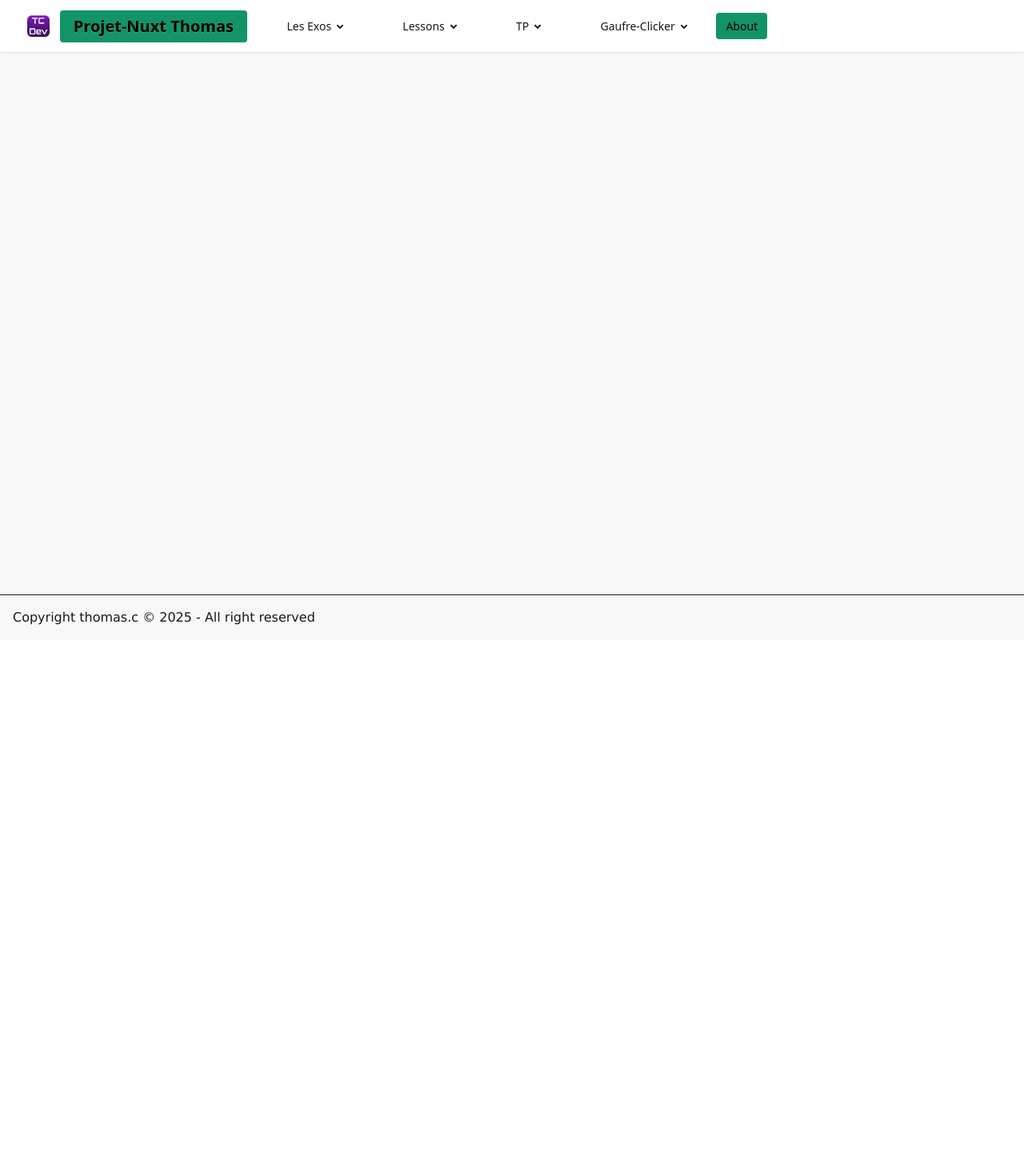
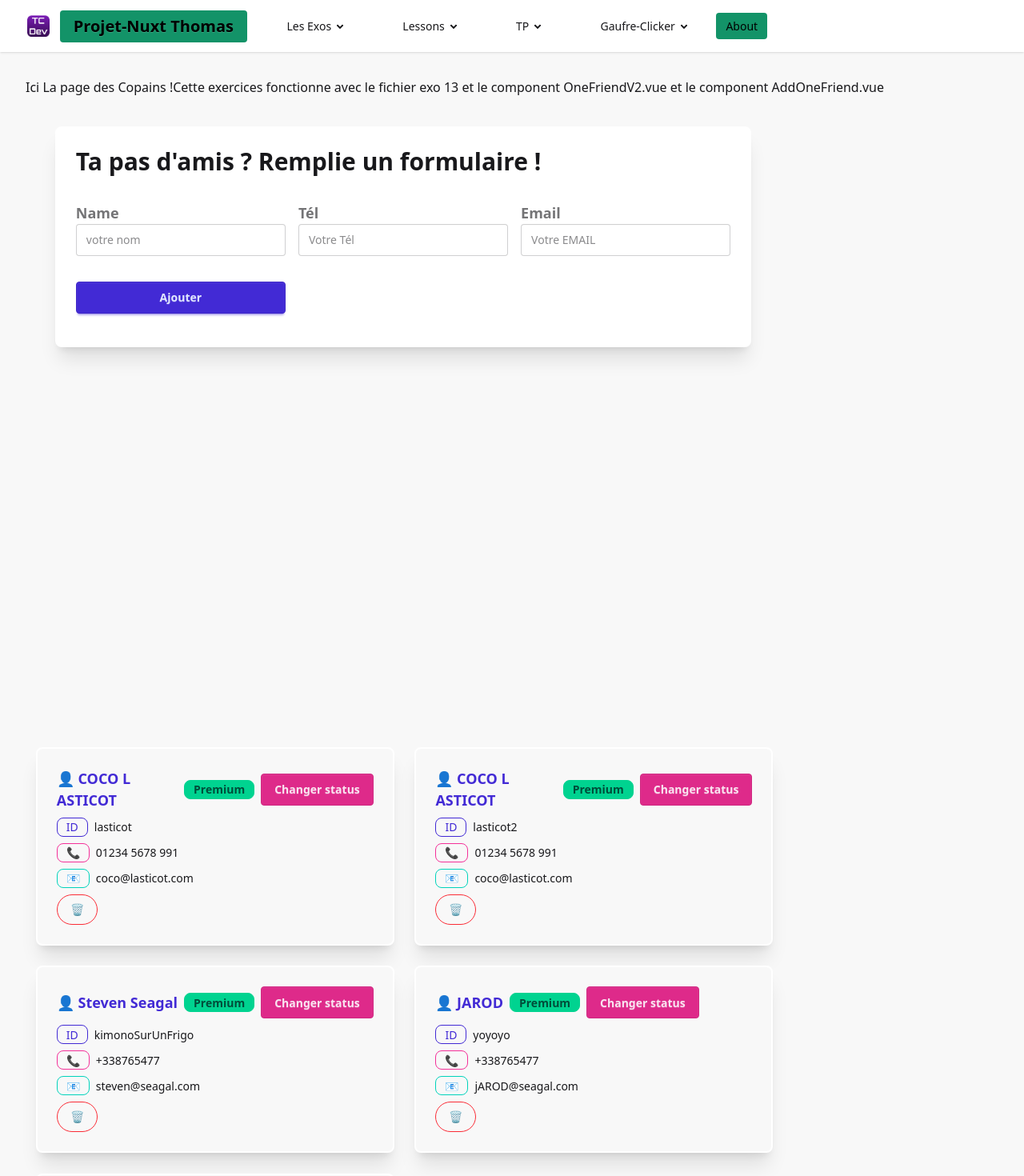
Before and after one commit to Thomasn9/Projet-nuxt, a Nuxt app: page /exo/exo14 in a window 1280 px wide. Shown: the top 1470 px of the page at 80% size. Before the commit the page ends 800 px from the top, so only its background shows below. Built offline with nearby package versions, Linux system fonts and the light colour scheme.

Commit message:
debut de l'exo d'ajout d'amis pour l'exo 14

```diff
--- /dev/null
+++ b/app/components/AddOneFriend.vue
@@ -0,0 +1,60 @@
+<template>
+    <div class="bg-base-200 min-h-screen p-6">
+        <div class="container mx-auto max-w-4xl">
+            <!-- Section Informations personnelles -->
+            <div class="card bg-base-100 shadow-xl mb-8">
+                <div class="card-body">
+                    <h1 class="card-title text-3xl mb-6">Ta pas d'amis ? Remplie un formulaire !</h1>
+
+                    <div class="grid grid-cols-1 md:grid-cols-3 gap-4 mb-4">
+                        <div class="form-control">
+                            <label class="label">
+                                <span class="label-text font-bold text-lg">Name</span>
+                            </label>
+                            <input type="text" placeholder="votre nom" class="input input-bordered" v-model = "nameFriend" />
+                        </div>
+
+                        <div class="form-control">
+                            <label class="label">
+                                <span class="label-text font-bold text-lg">Tél</span>
+                            </label>
+                            <input type="text" placeholder="Votre Tél" class="input input-bordered" v-model = "telFriend"/>
+                        </div>
+
+                        <div class="form-control">
+                            <label class="label">
+                                <span class="label-text font-bold text-lg">Email</span>
+                            </label>
+                            <input type="email" placeholder="Votre EMAIL" class="input input-bordered" v-model = "emailFriend" />
+                        </div>
+
+                        <button class="btn btn-primary mt-4">Ajouter</button>
+
+                    </div>
+                </div>
+            </div>
+        </div>
+    </div>
+</template>
+
+<script setup lang="js">
+
+
+const nameFriend = ref("");
+const telFriend = ref("");
+const emailFriend = ref("");
+
+const emit = defineEmits(['ajoutAmis'])
+
+function ajout(){
+    emit('ajoutAmis',{
+        name:nameFriend.value,
+        tel:telFriend.value,
+        email:emailFriend.value
+    }
+    )
+}
+
+
+
+</script>
--- a/app/components/AppHeader.vue
+++ b/app/components/AppHeader.vue
@@ -30,6 +30,7 @@
                 <li><NuxtLink to="/exo/exo11">Exos 11 : Props 2</NuxtLink></li>
                 <li><NuxtLink to="/exo/exo12">Exos 12 : Props - Emits </NuxtLink></li>
                 <li><NuxtLink to="/exo/exo13">Exos 13 : Modification Props</NuxtLink></li>
+                <li><NuxtLink to="/exo/exo14">Exos 14 : Ajouter avec un emits</NuxtLink></li>
               </ul>
             </details>
           </li>
@@ -100,6 +101,7 @@
               <li><NuxtLink to="/exo/exo11">Exos 11 : Props 2</NuxtLink></li>
               <li><NuxtLink to="/exo/exo12">Exos 12 : Props - Emits </NuxtLink></li>
               <li><NuxtLink to="/exo/exo13">Exos 13 : Modification Props</NuxtLink></li>
+              <li><NuxtLink to="/exo/exo14">Exos 14 : Ajouter avec un emits</NuxtLink></li>
             </ul>
           </details>
         </li>
--- a/app/components/OneFriendV2.vue
+++ b/app/components/OneFriendV2.vue
@@ -8,7 +8,6 @@
                 </div>
 
                 <button class="btn btn-active btn-secondary" @click="modif" > Changer status</button>
-
             </h2>
 
             <div class="space-y-2 text-base-content">
--- /dev/null
+++ b/app/pages/exo/exo14.vue
@@ -0,0 +1,80 @@
+    <!-- Maintenant on va faire l'exercice sur les events avec $emit phase 1 :  -->
+    <!-- Dans le composant OneFriend.vue on va ajouter un bouton ou icone "Delete" qui va émettre un event "deleteFriend" -->
+    <!--Dans OnFriend.vue -->
+    <!-- il faut ajouter un bouton ou icone "Delete" quand on click dessus on va émettre un event "deleteFriend" qui contiendra la props (l'id de l'ami)  -->
+    <!-- Dans FriendsList.vue ou ici /exercices/emit.vue-->
+    <!-- on va écouter (v-on) l'event "deleteFriend" qui va faire une FONCCION deleteInLesAmis-->
+    <!-- dans deleteInLesAmis on va recevoir en paramètre l'id de l'ami et on va se débrouiller pour supprimer l'ami du tableau (filter, splice, etc...) -->
+
+    <template>
+    <h1>Ici La page des Copains ! </h1>
+    <h2>Cette exercices fonctionne avec le fichier exo 13 et le component OneFriendV2.vue et le component AddOneFriend.vue</h2>
+    <AddOneFriend></AddOneFriend>
+
+
+    <!-- On arrive a l'utiliser une fois on va le répéter plusieurs fois (cf autant de fois qu'on a des elements dans le tableau) -->
+    <OneFriendV2
+    v-for="ami in lesAmis"
+    :id="ami.id"
+    :unAmiName="ami.name"
+    :unAmiPhone="ami.phone"
+    :unAmiMail="ami.email"
+    :premium="ami.premium"
+    v-on:supprimer = degage
+    v-on:modif = modifier
+    ></OneFriendV2>
+</template>
+
+<script setup lang='js'>
+
+const lesAmis = ref([
+    {
+        id: 'lasticot',
+        name: 'COCO L ASTICOT',
+        phone: '01234 5678 991',
+        email: 'coco@lasticot.com',
+        premium: true
+    },
+    {
+        id: 'lasticot2',
+        name: 'COCO L ASTICOT',
+        phone: '01234 5678 991',
+        email: 'coco@lasticot.com',
+        premium: true
+    },
+    {
+        id: 'kimonoSurUnFrigo',
+        name: "Steven Seagal",
+        phone: '+338765477',
+        email: 'steven@seagal.com',
+        premium: true
+    },
+    {
+        id: 'yoyoyo',
+        name: "JAROD",
+        phone: '+338765477',
+        email: 'jAROD@seagal.com',
+        premium: true
+    },
+    {
+        id: 'yoyoyo',
+        name: "JAROD",
+        phone: '+338765477',
+        email: 'jAROD@seagal.com',
+        premium: false
+    }
+]);
+
+// ici je recupere l'id du props pour affectuer le plice
+function degage(idFromEventOneFriend){
+    console.log(idFromEventOneFriend);
+    lesAmis.value.splice(idFromEventOneFriend,1)
+}
+
+function modifier(idUser){
+    console.log(idUser)
+    const leGarsATrouver = lesAmis.value.find((leBlaze) => leBlaze.id === idUser);
+    leGarsATrouver.premium = !leGarsATrouver.premium;
+    console.log(leGarsATrouver.premium);
+}
+</script>
```
